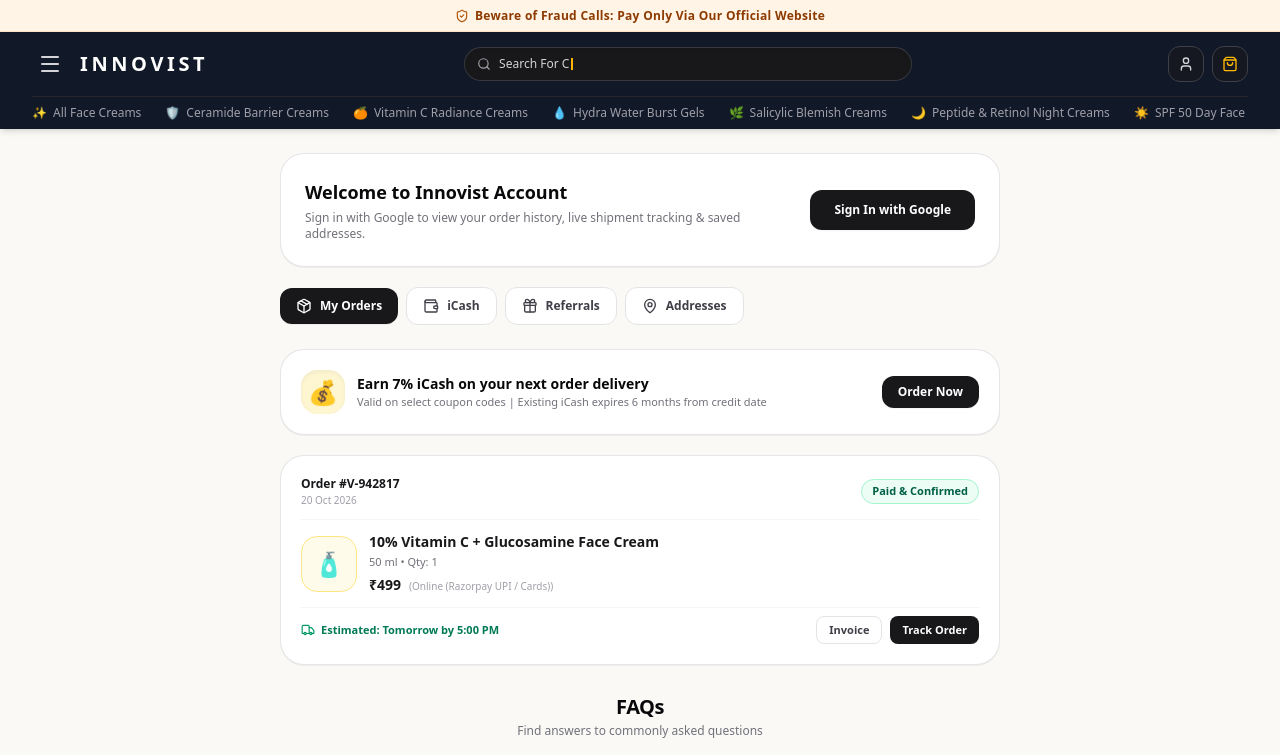
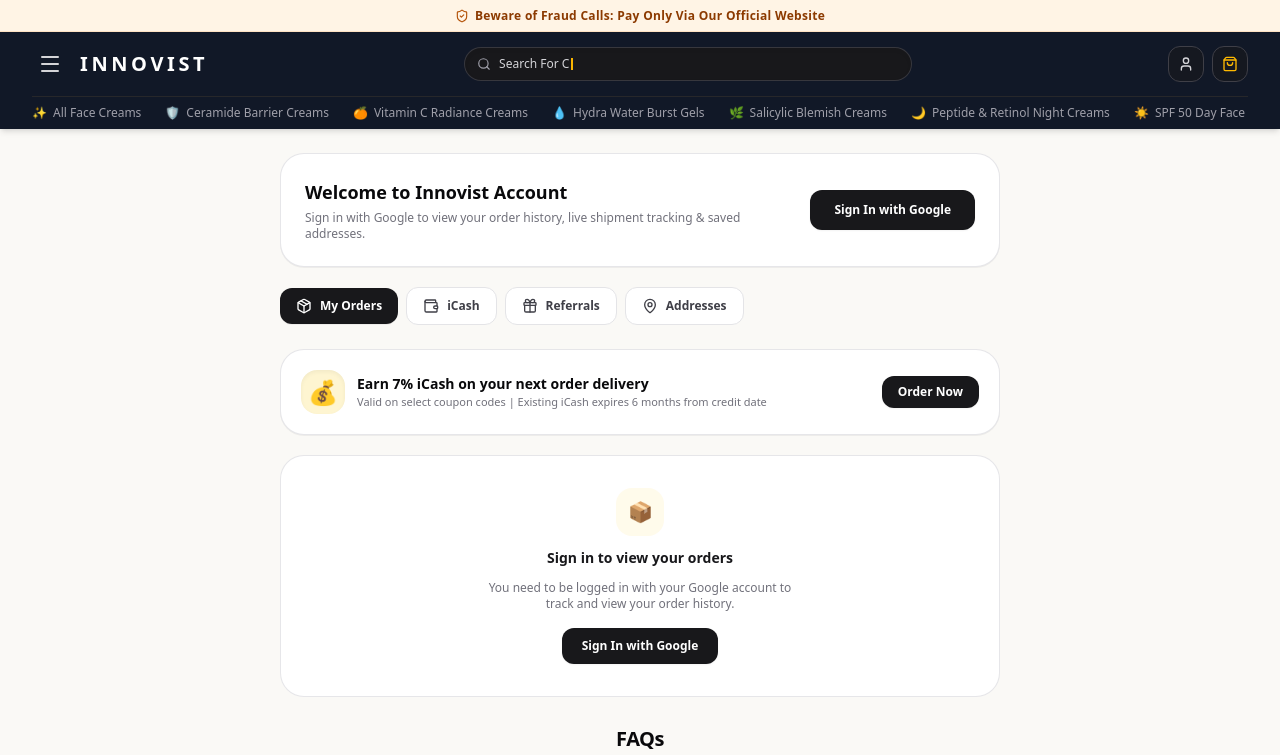
Before and after one commit to amit2003-cse/innovist, a Next.js app: page /orders in a window 1280 px wide. Shown: the top 755 px of the page. Built offline with nearby package versions, Linux system fonts and the light colour scheme.

Commit message:
fix: ensure orders list only displays for authenticated user and hide demo order when logged out

```diff
--- a/src/app/orders/page.tsx
+++ b/src/app/orders/page.tsx
@@ -40,39 +40,21 @@
   React.useEffect(() => {
     async function fetchOrders() {
       if (!user?.email) {
-        // Show demo order for guest/preview
-        setOrders([
-          {
-            _id: "INV-942817",
-            createdAt: new Date().toISOString(),
-            status: "paid",
-            paymentMethod: "razorpay",
-            items: [{ name: "10% Vitamin C + Glucosamine Face Cream", size: "50 ml", price: 499, quantity: 1 }],
-            totalAmount: 499,
-          },
-        ]);
+        setOrders([]);
         return;
       }
       setLoadingOrders(true);
       try {
         const res = await fetch(`/api/orders?email=${encodeURIComponent(user.email)}`);
         const data = await res.json();
-        if (data.orders && data.orders.length > 0) {
+        if (data.orders && Array.isArray(data.orders)) {
           setOrders(data.orders);
         } else {
-          setOrders([
-            {
-              _id: "INV-942817",
-              createdAt: new Date().toISOString(),
-              status: "paid",
-              paymentMethod: "razorpay",
-              items: [{ name: "10% Vitamin C + Glucosamine Face Cream", size: "50 ml", price: 499, quantity: 1 }],
-              totalAmount: 499,
-            },
-          ]);
+          setOrders([]);
         }
       } catch (e) {
-        console.error(e);
+        console.error("Failed to fetch orders:", e);
+        setOrders([]);
       } finally {
         setLoadingOrders(false);
       }
@@ -244,7 +226,25 @@
         {/* Tab 1: Orders List (Matches Innovist Screenshot 4) */}
         {activeTab === "orders" && (
           <div className="space-y-3">
-            {orders.length === 0 ? (
+            {!user ? (
+              <div className="bg-white rounded-3xl p-8 border border-zinc-200/90 text-center space-y-3">
+                <div className="w-12 h-12 rounded-2xl bg-amber-50 text-amber-700 flex items-center justify-center mx-auto text-xl">
+                  📦
+                </div>
+                <h3 className="text-sm font-bold text-zinc-900">Sign in to view your orders</h3>
+                <p className="text-xs text-zinc-500 max-w-xs mx-auto">
+                  You need to be logged in with your Google account to track and view your order history.
+                </p>
+                <div className="pt-1">
+                  <button
+                    onClick={() => setIsAuthModalOpen(true)}
+                    className="px-5 py-2.5 rounded-xl bg-zinc-900 hover:bg-zinc-800 text-white font-bold text-xs transition shadow-xs"
+                  >
+                    Sign In with Google
+                  </button>
+                </div>
+              </div>
+            ) : orders.length === 0 ? (
               <div className="bg-white rounded-3xl p-8 border border-zinc-200/90 text-center space-y-2">
                 <p className="text-zinc-600 font-semibold text-xs sm:text-sm">
                   You haven&apos;t placed any orders yet.
```
